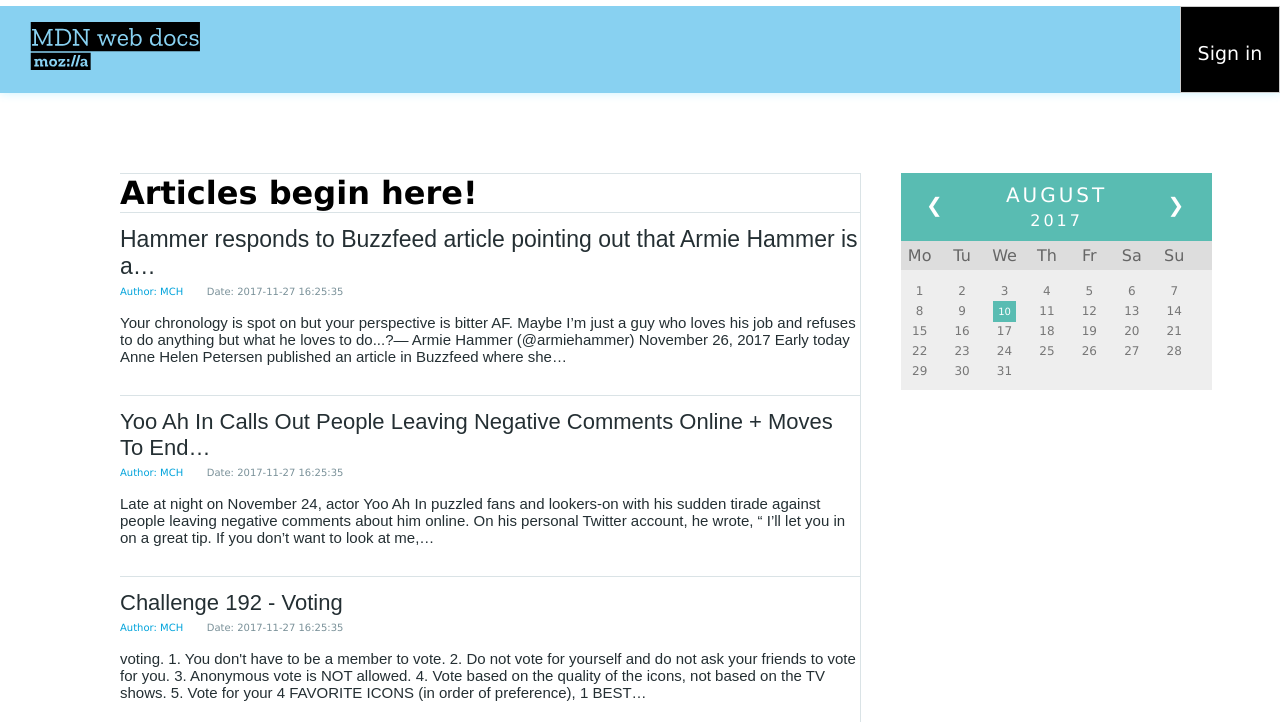
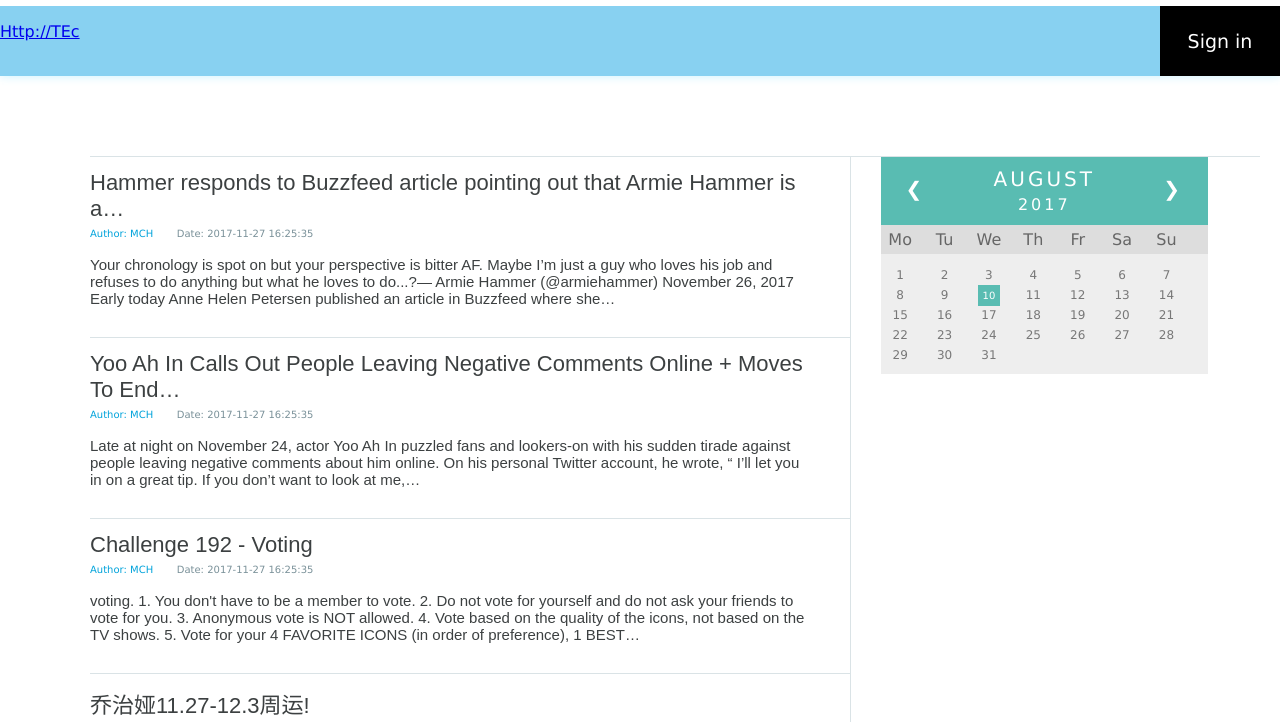
Before and after one commit to MazFactor/TEc, a plain HTML site: page index.html in a window 1280 px wide. Shown: the top 722 px of the page. Drawn offline with Linux system fonts and the light colour scheme.

Commit message:
Add files via upload

```diff
--- a/index.html
+++ b/index.html
@@ -4,6 +4,7 @@
     <meta charset="UTF-8">
     <title>Page</title>
     <link rel="stylesheet" type="text/css" href="CSS/Calendar.css">
+    <script type="text/javascript" src="js/Dynamic_Time.js"></script>
     <style type="text/css">
         * {
             -webkit-box-sizing: border-box;
@@ -20,7 +21,7 @@
         #header {
             border-image: linear-gradient(to right, #216684, #83d0f2) 10;
             width: 100%;
-            height: 93px;
+            height: 76px;
             clear: both;
             position: relative;
             background-color: #88D1F1;
@@ -29,37 +30,44 @@
             border-width: 6px 0 0;
             box-shadow: 0 0 9px 0 rgba(75, 216, 255, 0.3);
         }
-
+        #nav-sec {
+            position: absolute;
+            width: 120px;
+            height: 70px;
+            top: 0;
+            right: 0;
+            /*border: solid 1px #ad3079;*/
+            background-color: #000000;
+        }
+        #sign {
+            position: absolute;
+            width: 100%;
+            height: 70px;
+            margin: 0 auto;
+            /*border: solid 1px #cccccc;*/
+            text-align: center;
+        }
         .login {
             color: #FFFFFF;
-            line-height: 93px;
+            line-height: 70px;
             /*font-family: Serif;*/
             font-size: 19px;
             /*font-weight: bold;*/
         }
-
-        #sign {
-            position: absolute;
-            width: 100%;
-            height: 100%;
-            margin: 0 auto;
-            border: solid 1px #cccccc;
-            text-align: center;
-        }
-
-        .logo {
-            position: relative;
-            z-index: 2;
-            width: 170px;
-            height: 50px;
-            background: url("img/web-docs-sprite.22a6a085cf14.svg") 100% 0 no-repeat;
-            background-size: 219px auto;
-            display: block;
-            direction: ltr;
-            text-indent: -9999px;
-            overflow: hidden;
-            left: 30px;
-        }
+        /*.logo {*/
+            /*position: relative;*/
+            /*z-index: 2;*/
+            /*width: 170px;*/
+            /*height: 50px;*/
+            /*background: url("img/web-docs-sprite.22a6a085cf14.svg") 100% 0 no-repeat;*/
+            /*background-size: 219px auto;*/
+            /*display: block;*/
+            /*direction: ltr;*/
+            /*text-indent: -9999px;*/
+            /*overflow: hidden;*/
+            /*left: 30px;*/
+            /*border: solid 1px darkgreen;*/
+        /*}*/
 
         #content {
             background-color: #ffffff;
@@ -73,7 +81,7 @@
         .column-all {
             display: -webkit-flex;
             display: flex;
-            margin: 80px 20px 80px 120px;
+            margin: 80px 20px 80px 90px;
             height: 100%;
             /*background-color: #89b2a1;*/
         }
@@ -88,19 +96,13 @@
 
         #before-article {
             border-bottom: solid 1px #DAE3E6;
-            border-top: solid 1px #DAE3E6;
         }
 
         article {
             border-bottom: solid 1px #DAE3E6;
             padding-top: 13px;
             padding-bottom: 30px;
-        }
-
-        .subject {
-            font-size: 23px;
-            font-family: Arial;
-            color: #242f33;
+            padding-right: 40px;
         }
 
         span {
@@ -110,27 +112,29 @@
         h2 {
             font-family: "Arial";
             font-size: 22px;
-            color: #242f33;
+            color: rgba(11, 16, 17, 0.8);
             font-weight: lighter;
 
         }
-
+        h1{
+            color: rgba(11, 16, 17, 0.8);
+        }
         .main-text {
             padding-top: 15px;
             font-family: "Arial";
             font-size: 15px;
-            color: #242f33;
+            color: rgba(11, 16, 17, 0.8);
         }
 
         .column-right {
             -webkit-flex: 1;
             flex: 1;
-            padding-left: 10px;
             -webkit-align-items: center;
             align-items: center;
             -webkit-justify-content: center;
             justify-content: center;
-            /*border: solid 2px #000000;*/
+            border-top: solid 1px #DAE3E6;
+
         }
 
         #footer {
@@ -151,24 +155,18 @@
             font-size: 20px;
         }
 
-        #nav-sec {
-            position: absolute;
-            width: 100px;
-            height: 87px;
-            top: 0;
-            right: 0;
-            /*border: solid 1px #ad3079;*/
-            background-color: #000000;
-        }
-
 
     </style>
 </head>
-<body>
+<body onload="showTime()">
 
 <!--Header Begin-->
 <div id="header">
-    <a href="/TEc/index.html" class="logo">Ma Chunhao's</a>
+    <!--<a href="/TEc/index.html" class="logo"></a>-->
+    <div class="On-Logo">
+        <a class="Author-name" href="#">Http://TEc</a>
+        <div id="result"></div>
+    </div>
     <div id="nav-sec">
         <a href="localhost:63342/TEc/index.html">
             <div id="sign">
@@ -188,12 +186,10 @@
     <div class="column-all">
         <!-- Left Part -->
         <div class="column-left">
-            <div id="before-article">
-                <h1>Articles begin here!</h1>
-            </div>
+            <div id="before-article"></div>
 
             <article>
-                <h2 class="subject">Hammer responds to Buzzfeed article pointing out that Armie Hammer is a…</h2>
+                <h2>Hammer responds to Buzzfeed article pointing out that Armie Hammer is a…</h2>
                 <span style="color: #00A3DB;">Author: MCH </span>&nbsp;&nbsp;&nbsp;&nbsp;<span style="color: #7A9199;">Date: 2017-11-27 16:25:35</span>
                 <div id="article1" class="main-text">Your chronology is spot on but your perspective is bitter AF. Maybe
                     I’m just a guy who loves his job and refuses to do anything but what he loves to do...?— Armie
@@ -244,7 +240,7 @@
                     order of preference), 1 BEST…
                 </div>
             </article>
-            <div id="after-article">
+            <div>
                 <h1>----End----</h1>
             </div>
         </div>
@@ -310,6 +306,8 @@
                     <li>31</li>
                 </ul>
             </div>
+            <!--Calendar End-->
+
         </div>
     </div>
 
```
